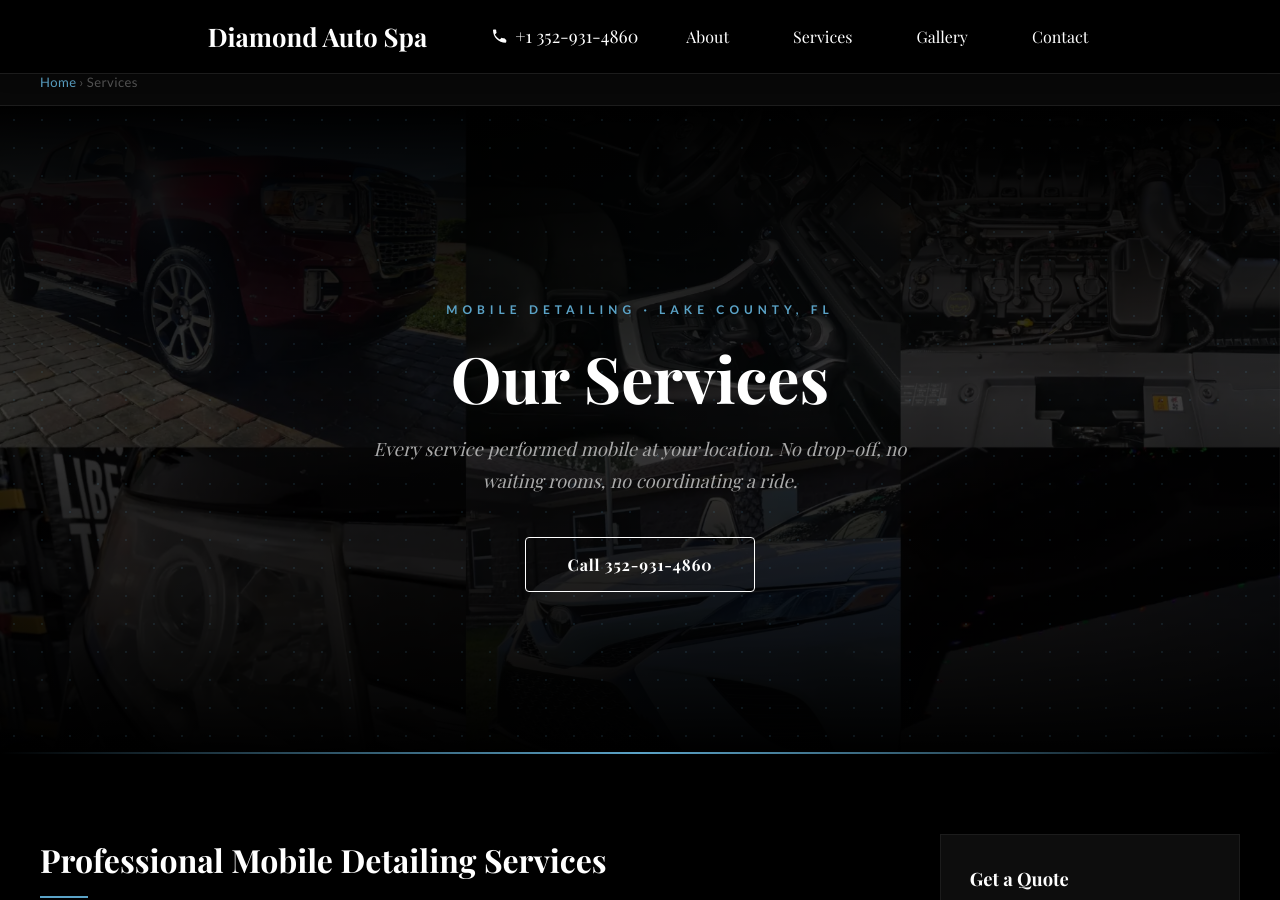
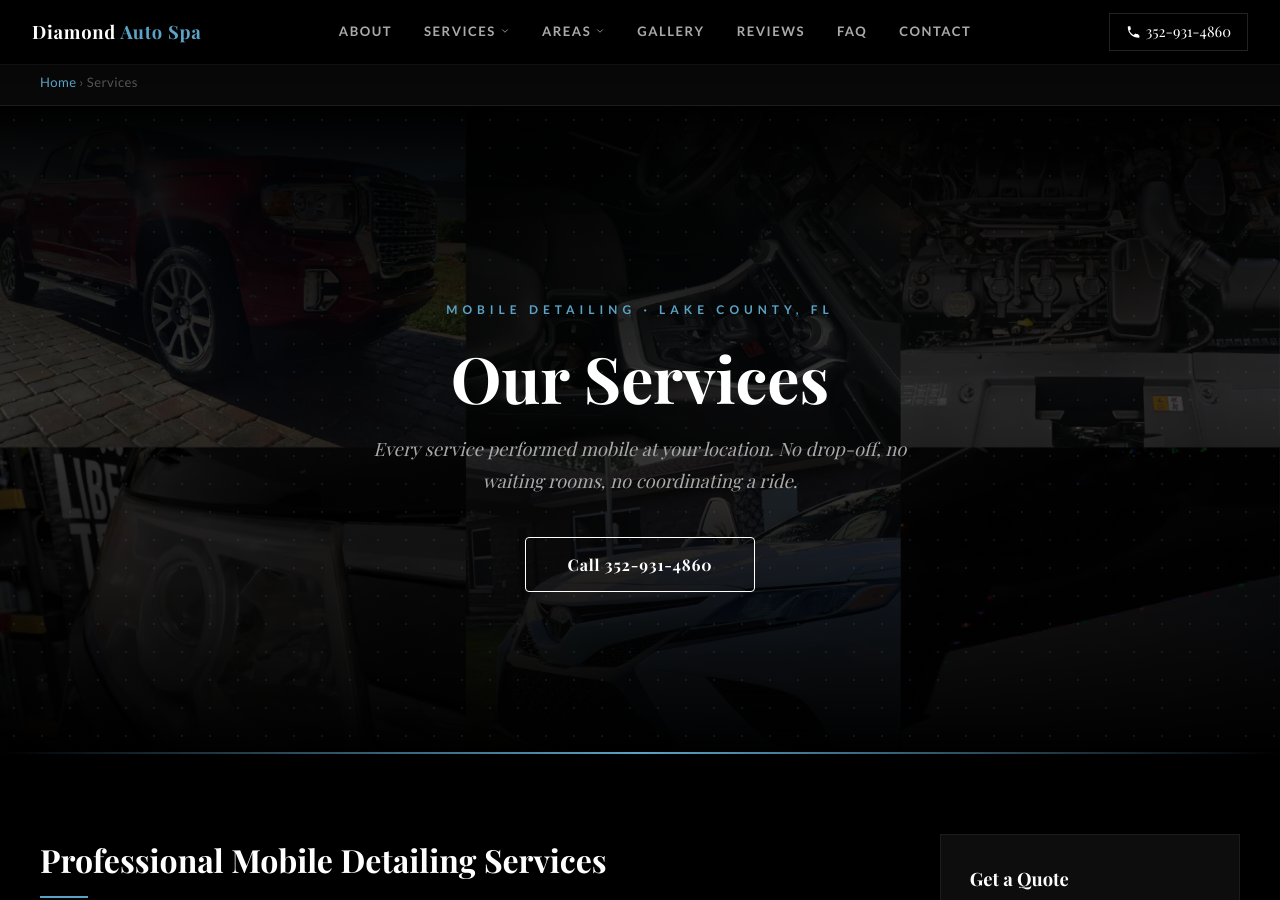
Before and after one commit to JamesBrownR/Diamond-Auto-Spa-Detailing, a Jekyll site: the page built from services/index.html, in a window 1280 px wide and 900 px high. Built offline with Jekyll 4.4.1, drawn with Linux system fonts in a browser that asks for light colours; some web fonts are replaced.

Commit message:
Update services.html

```diff
--- a/_layouts/services.html
+++ b/_layouts/services.html
@@ -760,23 +760,7 @@
 <body>
 
 <!-- ===== HEADER ===== -->
-<header>
-    <div class="header-content">
-        <a href="{{ site.baseurl }}/" class="logo">Diamond Auto Spa</a>
-        <a href="tel:+13529314860" class="phone-header">
-            <svg class="phone-icon-svg" viewBox="0 0 24 24" xmlns="http://www.w3.org/2000/svg">
-                <path d="M20.01 15.38c-1.23 0-2.42-.2-3.53-.56-.35-.12-.74-.03-1.01.24l-2.2 2.2c-3.23-1.61-5.81-4.19-7.41-7.41l2.2-2.2c.27-.27.35-.66.24-1.01-.36-1.11-.56-2.3-.56-3.53 0-.54-.45-.99-.99-.99H4.19C3.65 2.05 3 2.5 3 3.05 3 13.81 11.19 22 21.95 22c.55 0 .99-.65.99-1.19v-2.54c0-.55-.45-.99-.99-.99z"/>
-            </svg>
-            +1 352-931-4860
-        </a>
-        <nav>
-            <a href="{{ site.baseurl }}/#about">About</a>
-            <a href="{{ site.baseurl }}/#services">Services</a>
-            <a href="{{ site.baseurl }}/#gallery">Gallery</a>
-            <a href="{{ site.baseurl }}/#contact">Contact</a>
-        </nav>
-    </div>
-</header>
+{% include header.html %}
 
 <!-- ===== PAGE CONTENT (injected by Jekyll) ===== -->
 {{ content }}
```
